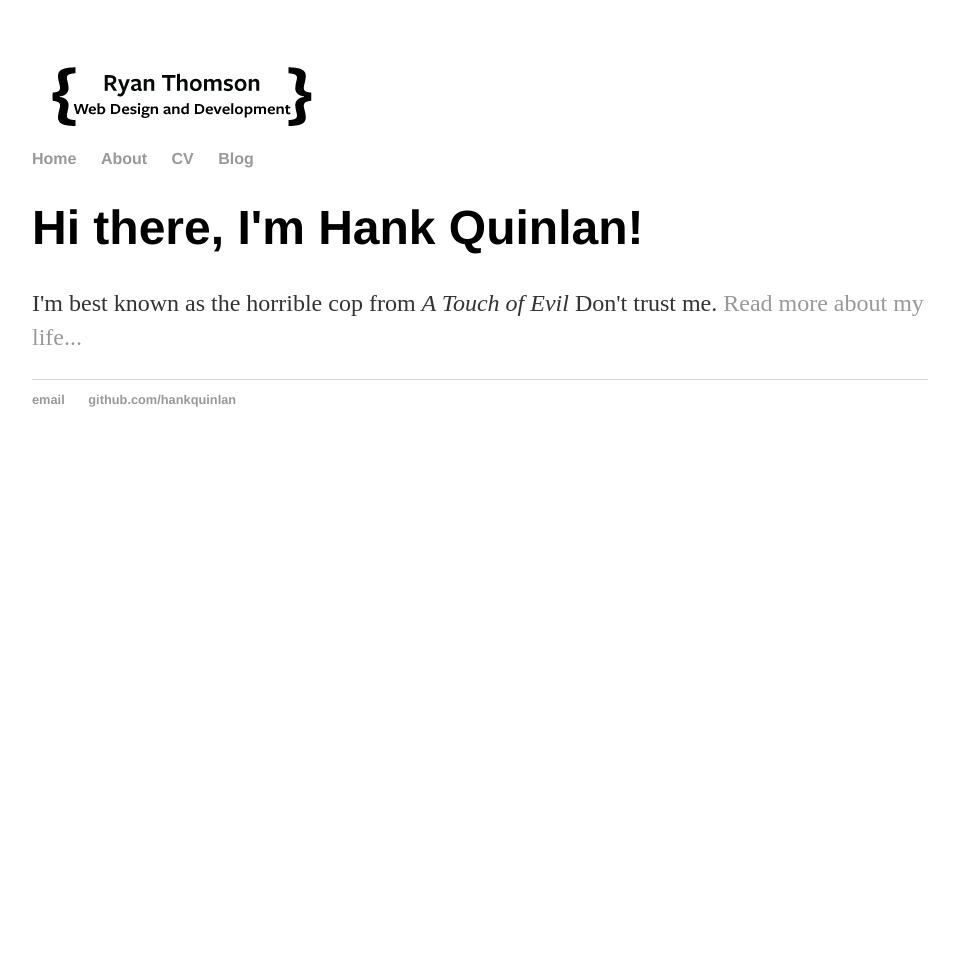
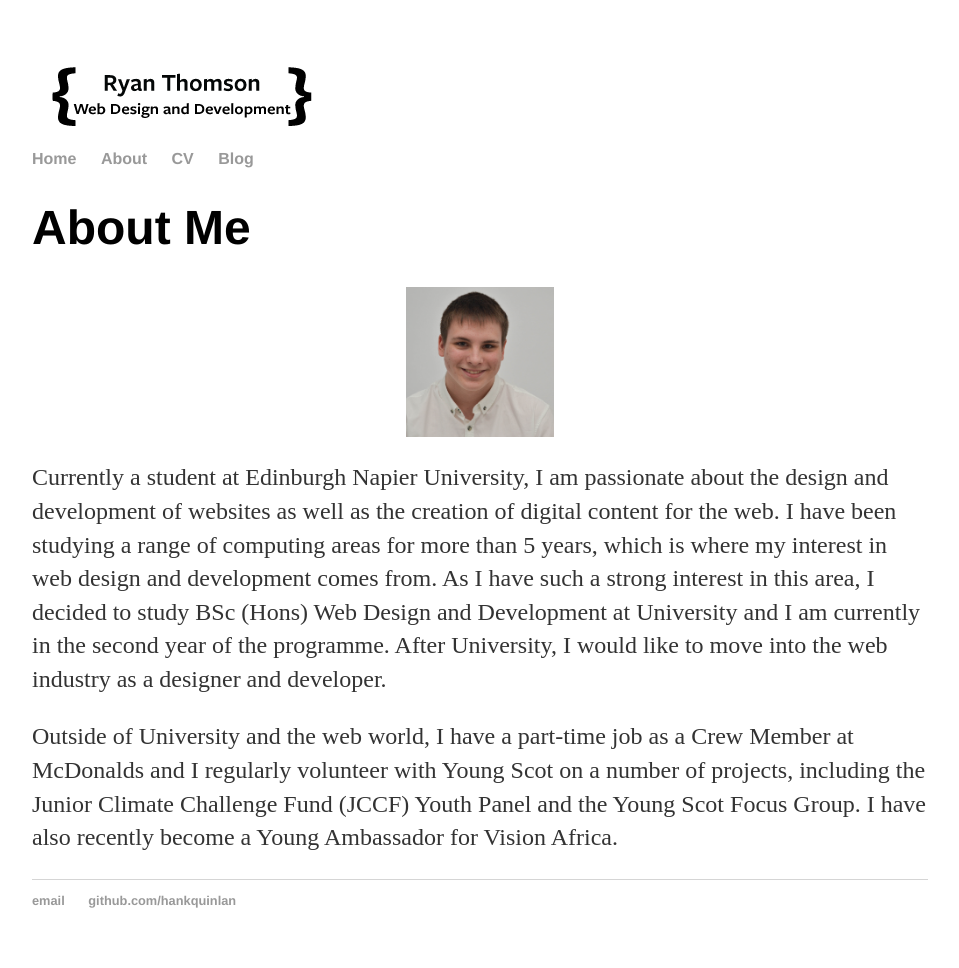
Before and after one commit to rdthomson/portfolio, a Jekyll site: the page built from index.html, in a window 1280 px wide. Shown: the whole page, without its empty margins (160-1119 px from the left). Built offline with Jekyll 4.4.1, drawn with Linux system fonts in a browser that asks for light colours; before the commit the page ends 900 px from its top, so only the background shows below that.

Commit message:
Added information to index page.

```diff
--- a/css/main.css
+++ b/css/main.css
@@ -41,3 +41,10 @@ ul.posts {
 ul.posts li {
     list-style: none;
 }
+
+.profile{
+    display: block;
+    margin-left: auto;
+    margin-right: auto;
+    height: 150px;
+}
--- a/index.html
+++ b/index.html
@@ -1,8 +1,11 @@
 ---
 layout: default
-title: Hank Quinlan, Horrible Cop
+title: Ryan Thomson | Web Design and Development
 ---
 <div class="blurb">
-	<h1>Hi there, I'm Hank Quinlan!</h1>
-	<p>I'm best known as the horrible cop from <em>A Touch of Evil</em> Don't trust me. <a href="/about">Read more about my life...</a></p>
+	<h1>About Me</h1>
+	<img class='profile' src="assets/Profile_Picture.jpg" alt="Image of Ryan Thomson">
+	<p>Currently a student at Edinburgh Napier University, I am passionate about the design and development of websites as well as the creation of digital content for the web. I have been studying a range of computing areas for more than 5 years, which is where my interest in web design and development comes from. As I have such a strong interest in this area, I decided to study BSc (Hons) Web Design and Development at University and I am currently in the second year of the programme. After University, I would like to move into the web industry as a designer and developer.</p>
+
+	<p>Outside of University and the web world, I have a part-time job as a Crew Member at McDonalds and I regularly volunteer with Young Scot on a number of projects, including the Junior Climate Challenge Fund (JCCF) Youth Panel and the Young Scot Focus Group. I have also recently become a Young Ambassador for Vision Africa.</p>
 </div><!-- /.blurb -->
```
